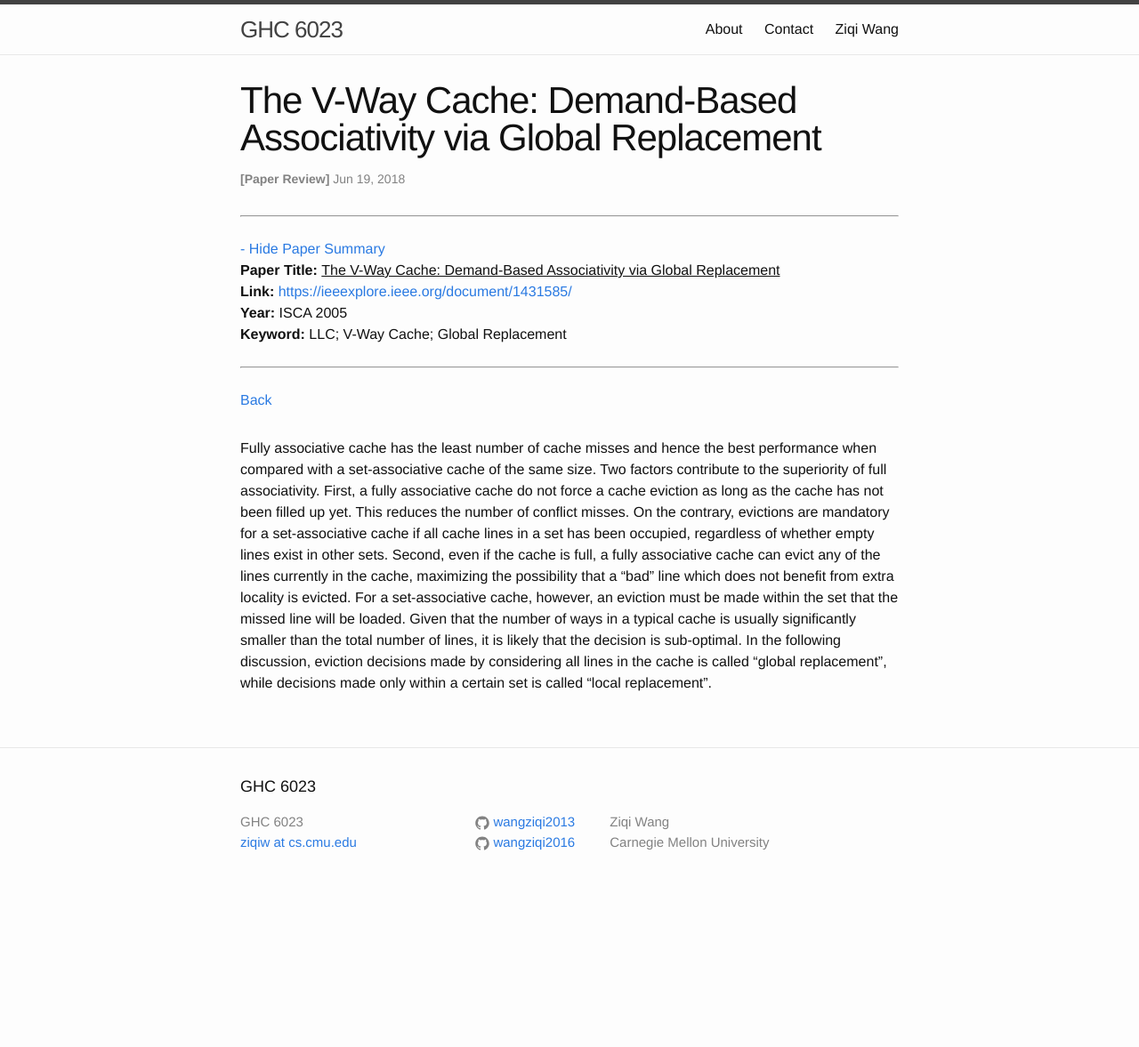
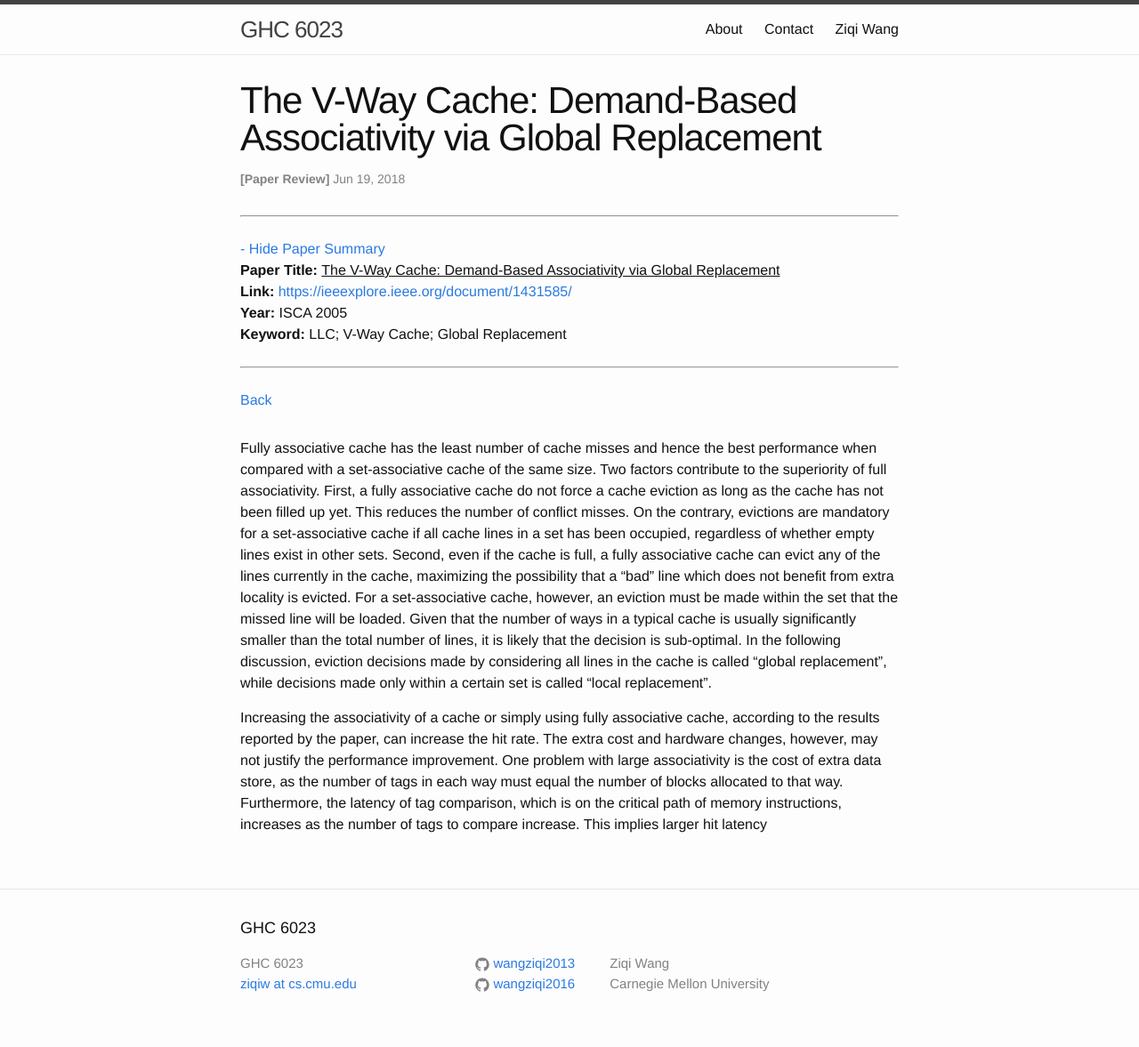
Before and after one commit to wangziqi2013/wangziqi2013.github.io, a Jekyll site: the page built from _posts/2018-06-18-v-way-cache.markdown, in a window 1280 px wide. Shown: the whole page at 89% size. Built offline with Jekyll 4.4.1, drawn with Linux system fonts in a browser that asks for light colours; before the commit the page ends 1018 px from its top, so only the background shows below that.

Commit message:
Working on reasons

```diff
--- a/_posts/2018-06-18-v-way-cache.markdown
+++ b/_posts/2018-06-18-v-way-cache.markdown
@@ -25,3 +25,10 @@ cache, however, an eviction must be made within the set that the missed line wil
 number of ways in a typical cache is usually significantly smaller than the total number of lines, it is likely
 that the decision is sub-optimal. In the following discussion, eviction decisions made by considering all lines
 in the cache is called "global replacement", while decisions made only within a certain set is called "local replacement".
+
+Increasing the associativity of a cache or simply using fully associative cache, according to the results reported
+by the paper, can increase the hit rate. The extra cost and hardware changes, however, may not justify the performance
+improvement. One problem with large associativity is the cost of extra data store, as the number of tags in each
+way must equal the number of blocks allocated to that way. Furthermore, the latency of tag comparison, which is on
+the critical path of memory instructions, increases as the number of tags to compare increase. This implies larger
+hit latency
```
